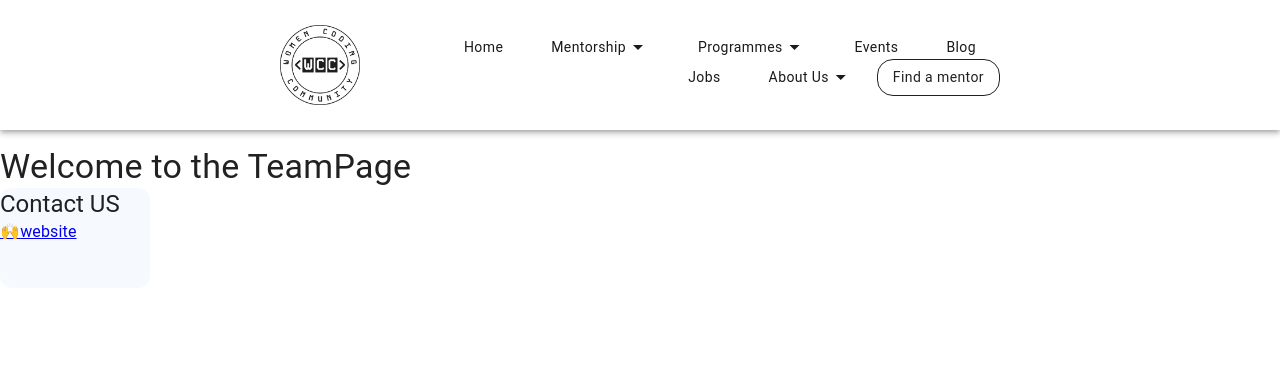
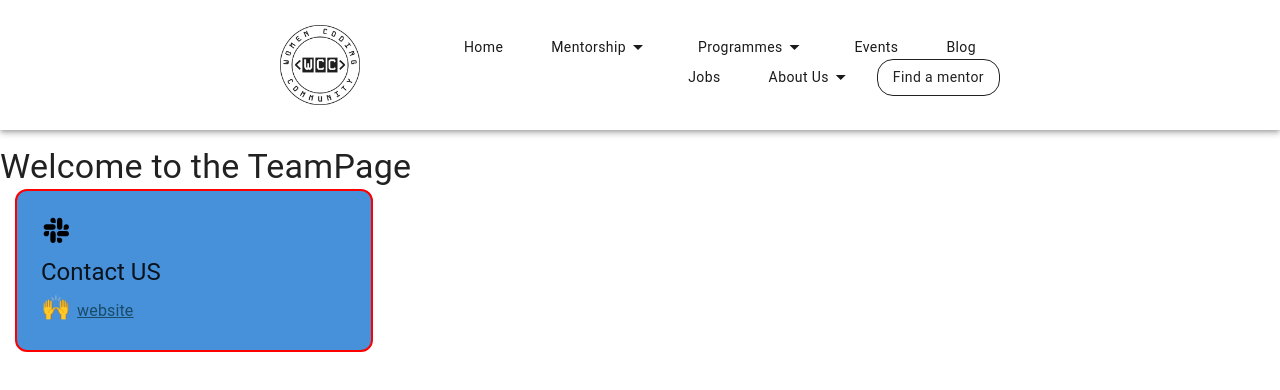
Before and after one commit to Women-Coding-Community/wcc-frontend, a Next.js app: page /about-us/team in a window 1280 px wide. Shown: the top 390 px of the page. Built offline with nearby package versions, Linux system fonts and the light colour scheme.

Commit message:
Style for Icon and titlelink

```diff
--- a/src/components/ContactBox.tsx
+++ b/src/components/ContactBox.tsx
@@ -1,40 +1,78 @@
 import { Box, Typography } from '@mui/material';
 import Link from 'next/link';
-import React from 'react';
+import React, { CSSProperties } from 'react';
+
+import SlackIcon from '@public/icons/slack-icon.svg';
 
 interface ContactBoxProps {
-  // titleLink is the href for the title
   title: string;
   titleLink?: string;
-  titleIcon?: React.ReactNode;
+  // titleIcon?: React.ReactNode;
   text?: string;
   children?: React.ReactNode;
-  // links are for links to  email, slack etc
   links?: Array<{ linkText: string; path: string; icon: React.ReactNode }>;
+  titleStyle?: CSSProperties;
+  // boxStylePosition: CSSProperties;
 }
 
 export const ContactBox: React.FC<ContactBoxProps> = ({
   title,
   titleLink,
-  titleIcon,
+  // titleIcon,
   text,
   children,
   links,
+  titleStyle,
+  // boxStylePosition,
 }) => {
   return (
     <Box
-      sx={{ width: 150, height: 100, bgcolor: '#F6FAFE', borderRadius: '12px' }}
+      sx={{
+        maxWidth: '358px',
+        // height: 304,
+        bgcolor: 'primary.light',
+        borderRadius: '12px',
+        textAlign: 'left',
+        padding: '24px',
+        // gap: '32px',
+        border: '2px solid red',
+        margin: '1px 15px',
+        // ...boxStylePosition,
+      }}
     >
-      {titleIcon}
-      <Typography variant="h5">
-        {titleLink ? <Link href={titleLink}>{title}</Link> : title}
+      <SlackIcon />
+      <Typography variant="h5" lineHeight={'36px'}>
+        {titleLink ? (
+          <Link
+            href={titleLink}
+            style={{
+              textDecoration: 'none',
+              color: 'primary.main', // Style not applying
+              ...titleStyle,
+            }}
+          >
+            {title}
+          </Link>
+        ) : (
+          title
+        )}
       </Typography>
       <Typography>{text}</Typography>
       {Array.isArray(links) &&
         links.map(({ linkText, path, icon }) => (
-          <Link href={path} key={path}>
-            {icon}
-            {linkText}
+          <Link href={path} key={path} style={{ textDecoration: 'none' }}>
+            <span style={{ fontSize: '24px', paddingRight: '3px' }}>
+              {icon}
+            </span>
+            <span
+              style={{
+                textDecoration: 'underline',
+                color: '#1A4B66',
+                paddingLeft: '3px',
+              }}
+            >
+              {linkText}
+            </span>
           </Link>
         ))}
       {children}
```
